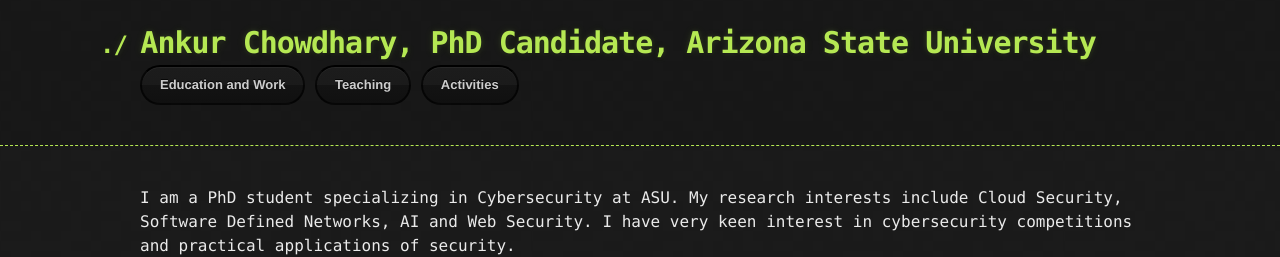
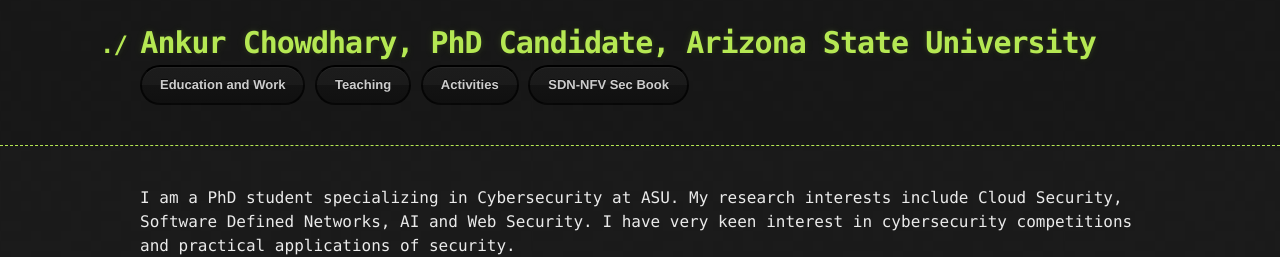
Before and after one commit to ankur8931/achaud16.github.io, a Jekyll site: the page built from index.md, in a window 1280 px wide. Shown: the top 257 px of the page. Built offline with Jekyll 4.4.1, drawn with Linux system fonts in a browser that asks for light colours.

Commit message:
paper and presentations

```diff
--- a/_layouts/default.html
+++ b/_layouts/default.html
@@ -18,6 +18,7 @@
             <a href="{{ education.html }}" class="btn">Education and Work</a>
             <a href="{{ teaching.html}}" class="btn">Teaching</a>
             <a href="{{ activities.html}}" class="btn">Activities</a>
+            <a href="{{ book.html}}" class="btn">SDN-NFV Sec Book</a>
       </section>
      <!--	<h1>{{ site.title | default: site.github.repository_name }}</h1>
         <h2>{{ site.description | default: site.github.project_tagline }}</h2>
```
Also changed, not shown: book.html (added).
